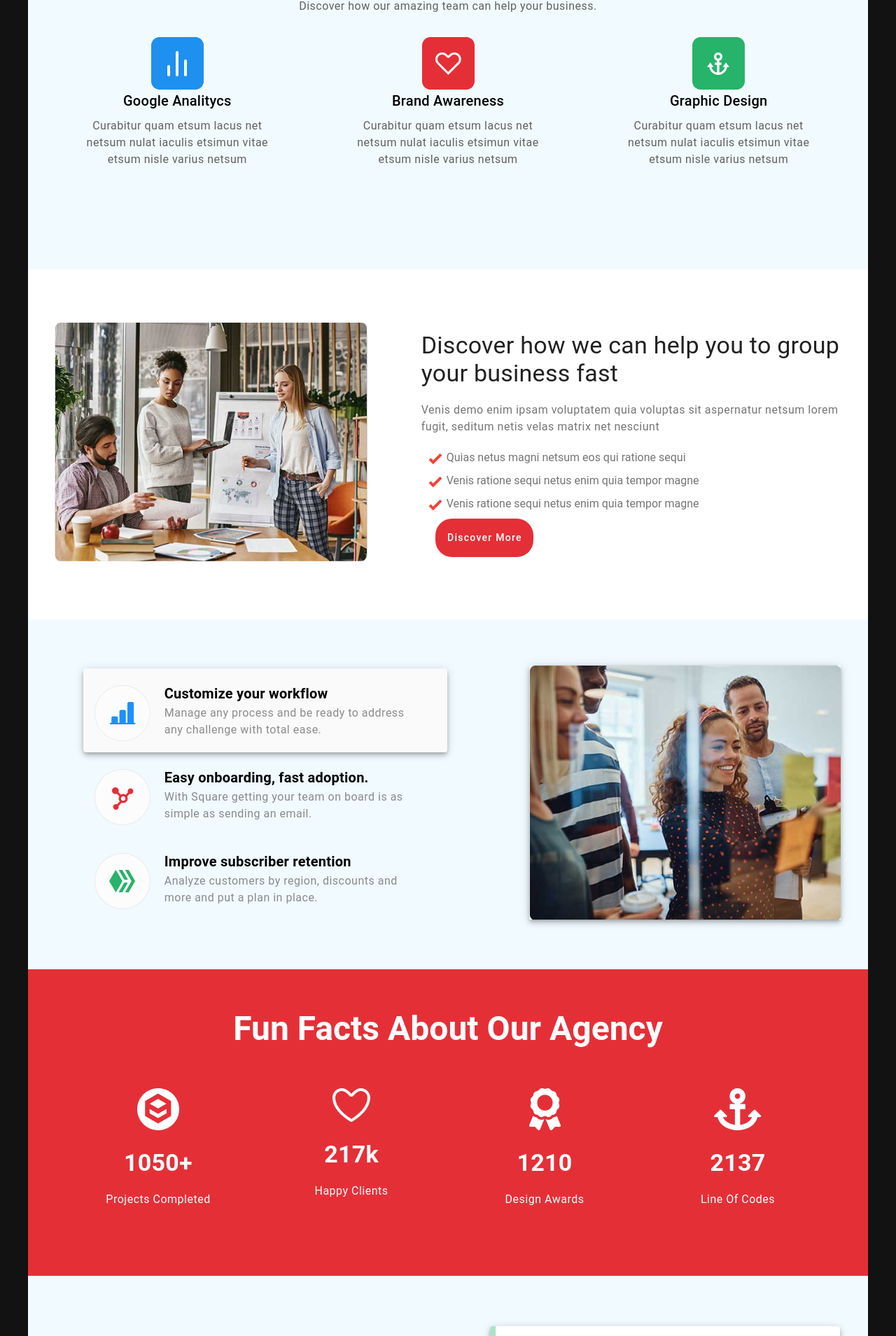
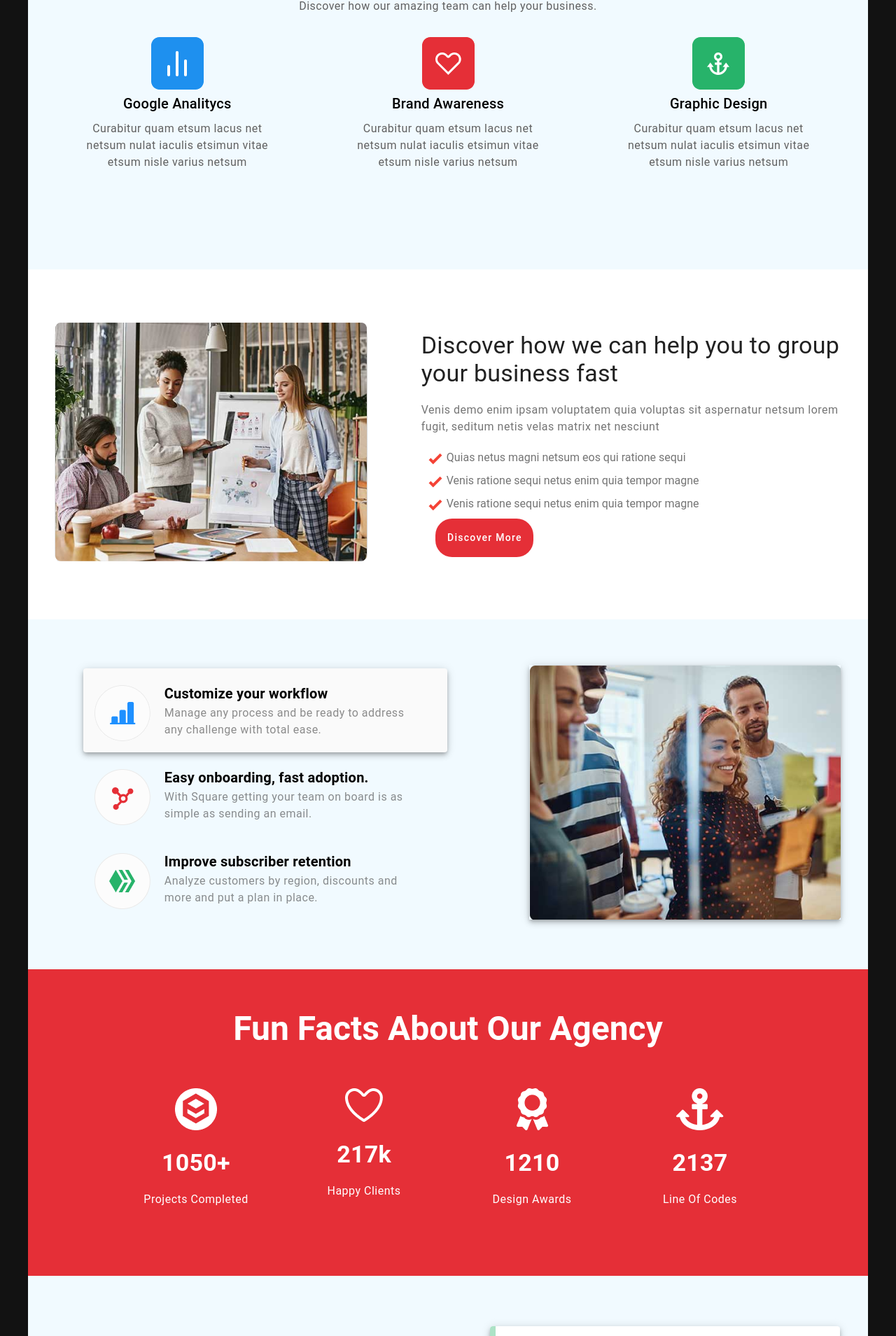
Before and after one commit to Count-Monte/simple-vuetify, a Vue app: page / in a window 1280 px wide. Shown: the part 960-2869 px from the top of the page at 70% size. Built offline with nearby package versions, Linux system fonts and the light colour scheme.

Commit message:
Update App.vue

```diff
--- a/src/App.vue
+++ b/src/App.vue
@@ -61,7 +61,7 @@
             class="d-flex flex-column align-center"
           >
             <img :src="item.icon" />
-            <div class="text-h6">{{ item.title }}</div>
+            <div class="text-h6 mt-1">{{ item.title }}</div>
             <div class="text-body-1 mt-2 text-grey-darken-2 w-75">
               {{ item.description }}
             </div>
@@ -137,7 +137,7 @@
         <div class="text-h3 font-weight-bold mb-5">
           Fun Facts About Our Agency
         </div>
-        <v-row class="mx-20">
+        <v-row class="mx-15">
           <v-col class="mt-10" v-for="item in agency" :key="item.title">
             <img :src="item.icon" />
             <div class="text-h4 font-weight-bold mt-5">{{ item.title }}</div>
```
